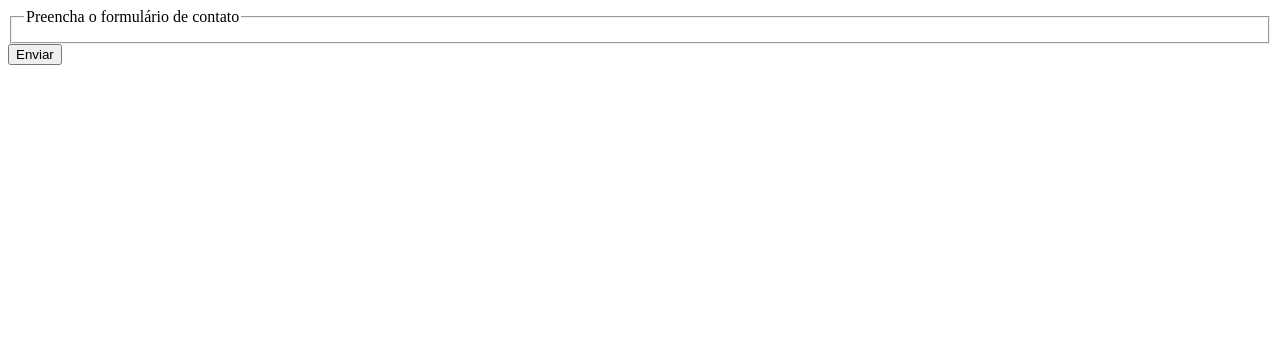
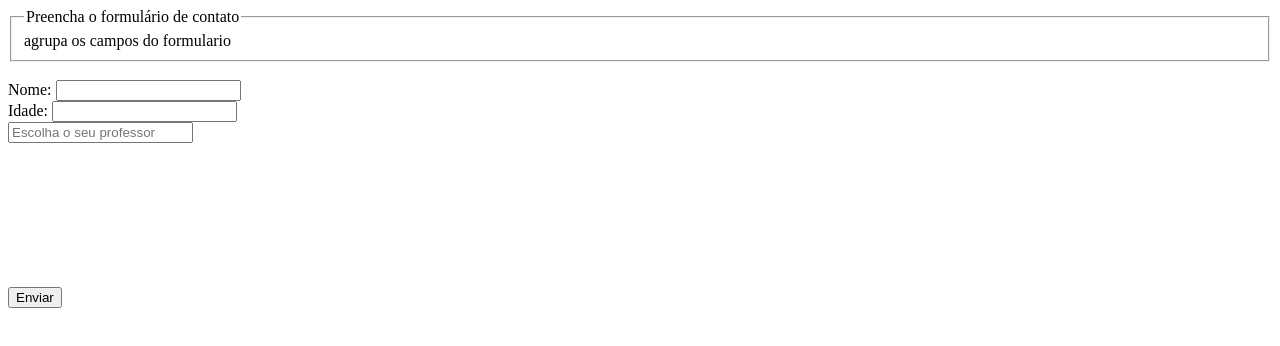
Before and after one commit to Thainara-cre/beacademy-FromZeroToHeHTMLeCSS1, a plain HTML site: page PayLivre-HTML/formulario.html in a window 1280 px wide. Drawn offline with Linux system fonts and the light colour scheme.

Commit message:
HTML - Formulários - Label e Datalist

```diff
--- a/PayLivre-HTML/formulario.html
+++ b/PayLivre-HTML/formulario.html
@@ -14,12 +14,48 @@
     -->
     <!-- https://meusite.com.br/?nome=luanmonteiro&idade=20 -->
     <form action="" method="post" id="from-teste">
-        <fieldset nome="contato" form=""><!--agrupa os campos do formulario-->
+        <fieldset nome="contato" form="">agrupa os campos do formulario
             <legend>Preencha o formulário de contato</legend>
         </fieldset>
+        <br>
+            <!--
+                Label
+                    * Associar e identificar um ou mais tag de entrada de dados
+                    * Ajuda bastante na acessibilidade
 
-        <!--Button-->
-        <button type="reset">Enviar</button>
+                Atributos:
+                    - for
+                        * Usado para fazer a conexão com outros tipos de elementos de  formulários
+
+            -->
+
+        <label>
+            Nome:
+            <input type="text" id="nome">
+        </label>
+        <br>
+        <label for="age">Idade: </label>
+        <input type="number" id="age">
+
+            <!--
+                <datalist>
+                    * Lista os valores com sugestões para algum elemento input
+                    * Usuário poderá selecionar um dos valores ou colocar novos valores
+            -->
+
+        <br>
+        <datalist id="prof-list">
+            <option>Luan</option>
+            <option>Jennifer</option>
+            <option>Regis</option>
+        </datalist>
+        <input type="text" list="prof-list" placeholder="Escolha o seu professor">
+        <br><br><br><br><br><br><br><br><br>
+        <!--
+            Button
+        -->
+        <button type="button" name="" class="" id="">Enviar</button>
     </form>
+
 </body>
 </html>
```
